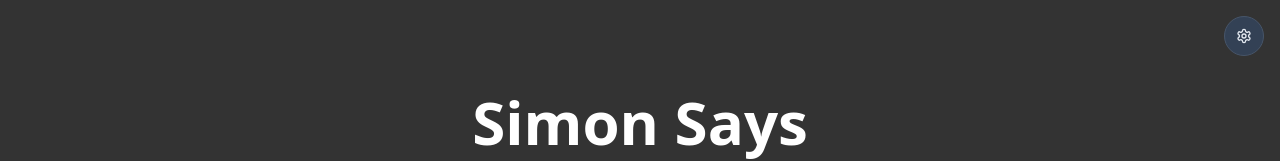
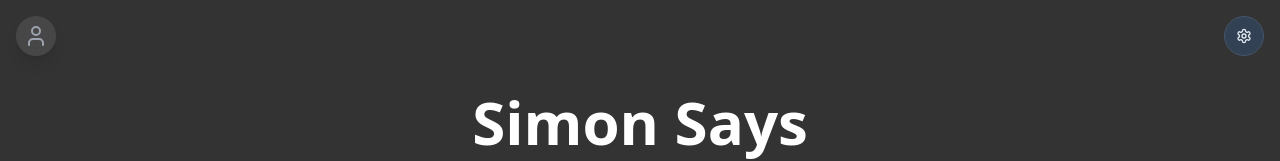
Before and after one commit to KannanManickam/simon-says, a React (Vite) app: page / in a window 1280 px wide. Shown: the top 161 px of the page. Built offline with nearby package versions, Linux system fonts and the light colour scheme.

Commit message:
feat: Add avatar with feedback animations
Adds a static avatar to the game and animates it based on correct/incorrect sequence input.

```diff
--- /dev/null
+++ b/src/components/Avatar.tsx
@@ -0,0 +1,30 @@
+
+import React from 'react';
+import { Smile, Frown, User } from 'lucide-react';
+
+type AvatarMood = 'neutral' | 'happy' | 'sad';
+
+interface AvatarProps {
+  mood: AvatarMood;
+}
+
+const Avatar: React.FC<AvatarProps> = ({ mood }) => {
+  const getIcon = () => {
+    switch (mood) {
+      case 'happy':
+        return <Smile className="text-green-500 animate-bounce" />;
+      case 'sad':
+        return <Frown className="text-red-500 animate-bounce" />;
+      default:
+        return <User className="text-gray-400" />;
+    }
+  };
+
+  return (
+    <div className="fixed top-4 left-4 w-10 h-10 rounded-full bg-white/10 backdrop-blur-sm flex items-center justify-center shadow-lg">
+      {getIcon()}
+    </div>
+  );
+};
+
+export default Avatar;
--- a/src/components/GameBoard.tsx
+++ b/src/components/GameBoard.tsx
@@ -1,8 +1,8 @@
-
 import React, { useEffect, useRef, useState } from 'react';
 import GameButton from './GameButton';
 import Timer from './Timer';
 import SettingsMenu from './SettingsMenu';
+import Avatar from './Avatar';
 import { useGame } from '@/context/GameContext';
 import { Sparkles, Trophy, RotateCcw } from 'lucide-react';
 import { Button } from '@/components/ui/button';
@@ -20,10 +20,12 @@ const GameBoard: React.FC = () => {
     sequence,
     currentRound,
     currentStep,
+    userSequence,
   } = useGame();
 
   const speechRef = useRef<SpeechSynthesisUtterance | null>(null);
   const [simonSaysAnnounced, setSimonSaysAnnounced] = useState(false);
+  const [avatarMood, setAvatarMood] = useState<'neutral' | 'happy' | 'sad'>('neutral');
 
   // Clean up speech synthesis when component unmounts
   useEffect(() => {
@@ -40,6 +42,26 @@ const GameBoard: React.FC = () => {
       setSimonSaysAnnounced(false);
     }
   }, [gameState, currentStep]);
+
+  // Add mood reset effect
+  useEffect(() => {
+    if (avatarMood !== 'neutral') {
+      const timer = setTimeout(() => {
+        setAvatarMood('neutral');
+      }, 1500); // Reset mood after 1.5 seconds
+
+      return () => clearTimeout(timer);
+    }
+  }, [avatarMood]);
+
+  // Update mood on game state changes
+  useEffect(() => {
+    if (gameState === 'gameOver') {
+      setAvatarMood('sad');
+    } else if (score > 0 && userSequence.length === sequence.length && gameState === 'sequence') {
+      setAvatarMood('happy');
+    }
+  }, [gameState, score, userSequence.length, sequence.length]);
 
   // Voice instruction effect
   useEffect(() => {
@@ -82,6 +104,8 @@ const GameBoard: React.FC = () => {
 
   return (
     <div className="h-full flex flex-col items-center justify-center" style={{ backgroundColor }}>
+      <Avatar mood={avatarMood} />
+
       <div className="fixed top-4 right-4 z-10">
         <SettingsMenu />
       </div>
```
